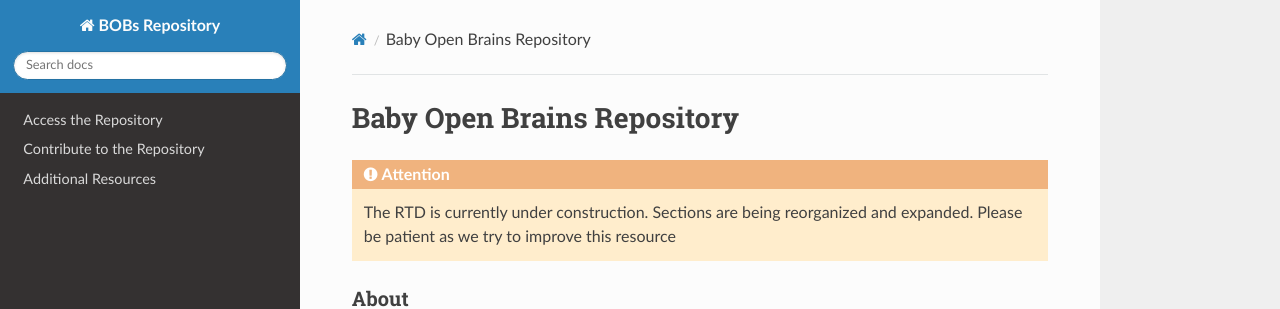
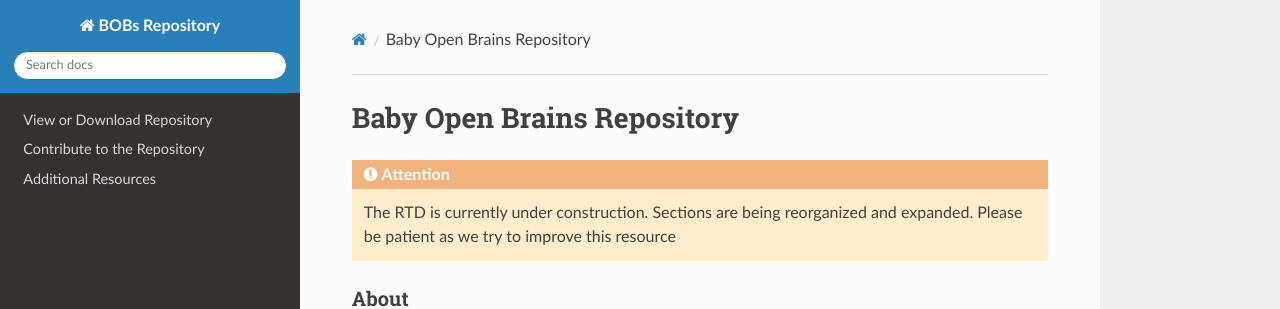
Before and after one commit to DCAN-Labs/BOBsRepositoryRTD, an MkDocs documentation site: the page built from docs/index.md, in a window 1280 px wide. Shown: the top 309 px of the page. Built offline with MkDocs 1.6.1, drawn with Linux system fonts in a browser that asks for light colours; nearby versions of some CDN libraries.

Commit message:
Update mkdocs.yml

```diff
--- a/mkdocs.yml
+++ b/mkdocs.yml
@@ -4,6 +4,6 @@ plugins:
   - search
 docs_dir: docs
 nav:
-  - Access the Repository: data_access.md
+  - View or Download Repository: data_access.md
   - Contribute to the Repository: contribute.md
   - Additional Resources: resources.md
```
